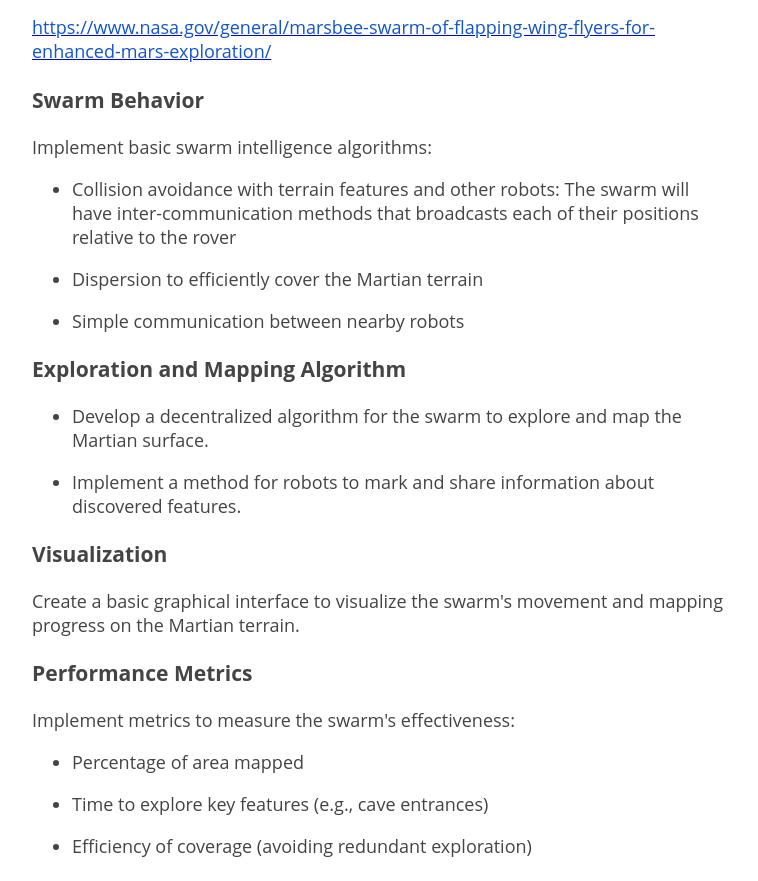
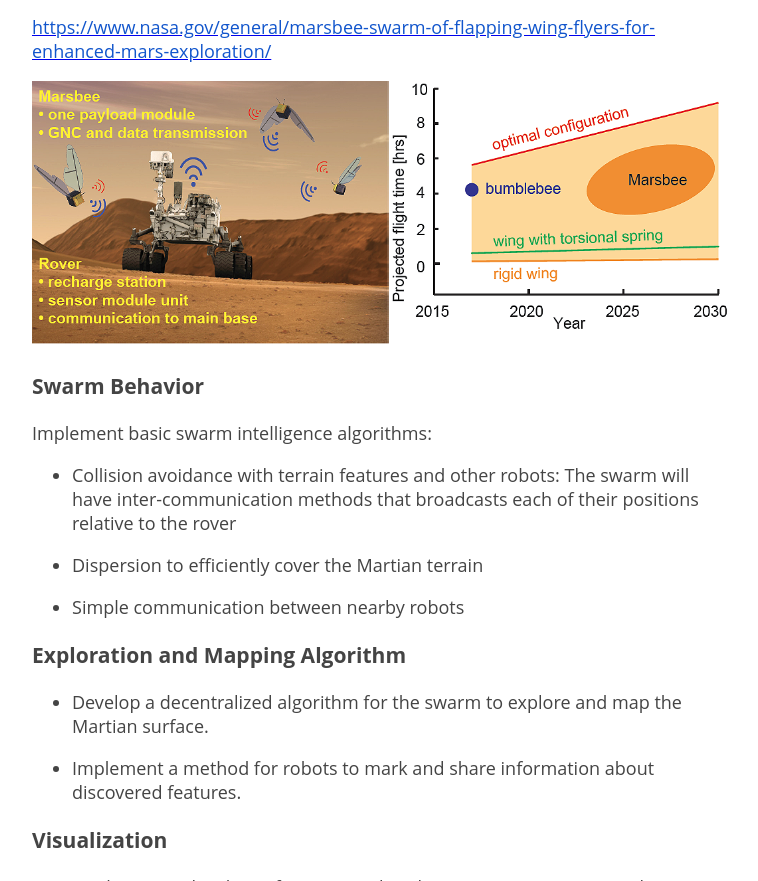
Before and after one commit to RD2P/Simulated-Martian-Swarm-Exploration-and-Mapping, a plain HTML site: page index.html in a window 1280 px wide. Shown: the part 1710-2591 px from the top of the page, without its empty margins (258-1016 px from the left). Drawn offline with Linux system fonts and the light colour scheme.

Commit message:
add marsbee image

```diff
--- a/index.html
+++ b/index.html
@@ -42,13 +42,16 @@
       often progress slowly, limiting the amount of terrain they can explore.</p>
     <p>The distance between Earth and Mars results in significant communication delays, ranging from 4 to 24 minutes
       one-way. This delay makes real-time control impossible and complicates problem-solving during critical mission
-      phases. Another issue is a lack of redundancy: if a single rover fails or gets stuck, the entire mission is jeopardized.
+      phases. Another issue is a lack of redundancy: if a single rover fails or gets stuck, the entire mission is
+      jeopardized.
       </p>
     <p>To address these limitations and accelerate Martian exploration, we propose the development of a simulation
       system for a flying robot swarm designed to explore and map the Martian surface. Building upon NASA's innovative
-      Marsbee concept, our simulation project aims to extend and refine the swarm exploration approach for Mars. From the
+      Marsbee concept, our simulation project aims to extend and refine the swarm exploration approach for Mars. From
+      the
       Marsbee concept, the algorithm will implement resilient system design, emphasizing the robustness of the swarm to
-      individual unit failures, and collaborative data collection, implementing algorithms for single and collaborative sample
+      individual unit failures, and collaborative data collection, implementing algorithms for single and collaborative
+      sample
       or
       data collection missions among swarm members.</p>
     <h2>Scope</h2>
@@ -79,11 +82,13 @@
           href="https://www.nasa.gov/general/marsbee-swarm-of-flapping-wing-flyers-for-enhanced-mars-exploration/"><span
             style="color: rgb(17, 85, 204)">https://www.nasa.gov/general/marsbee-swarm-of-flapping-wing-flyers-for-enhanced-mars-exploration/</span></a>
       </p>
+      <img src="marsbee.png" width="100%" alt="">
       <h3>Swarm Behavior</h3>
       <p>Implement basic swarm intelligence algorithms:</p>
       <ul>
         <li>
-          <p>Collision avoidance with terrain features and other robots: The swarm will have inter-communication methods that broadcasts each of their positions relative to the rover</p>
+          <p>Collision avoidance with terrain features and other robots: The swarm will have inter-communication methods
+            that broadcasts each of their positions relative to the rover</p>
         </li>
         <li>
           <p>Dispersion to efficiently cover the Martian terrain</p>
@@ -208,7 +213,8 @@
 
       <h3>7. Data Transmission Protocols</h3>
       <p>Drones will send data to the nearest neighbor acting as a transmission point, using a handshake method to
-        confirm the receipt of data packets. If a drone loses connection or has a poor data link, the swarm will adapt. To avoid collisions from unreachable drones, they will mitigate the issue
+        confirm the receipt of data packets. If a drone loses connection or has a poor data link, the swarm will adapt.
+        To avoid collisions from unreachable drones, they will mitigate the issue
         by either moving on or measuring from a different spot.</p>
 
       <h4>7.1 Neighbor Identification</h4>
```
Also changed, not shown: marsbee.png (added).
